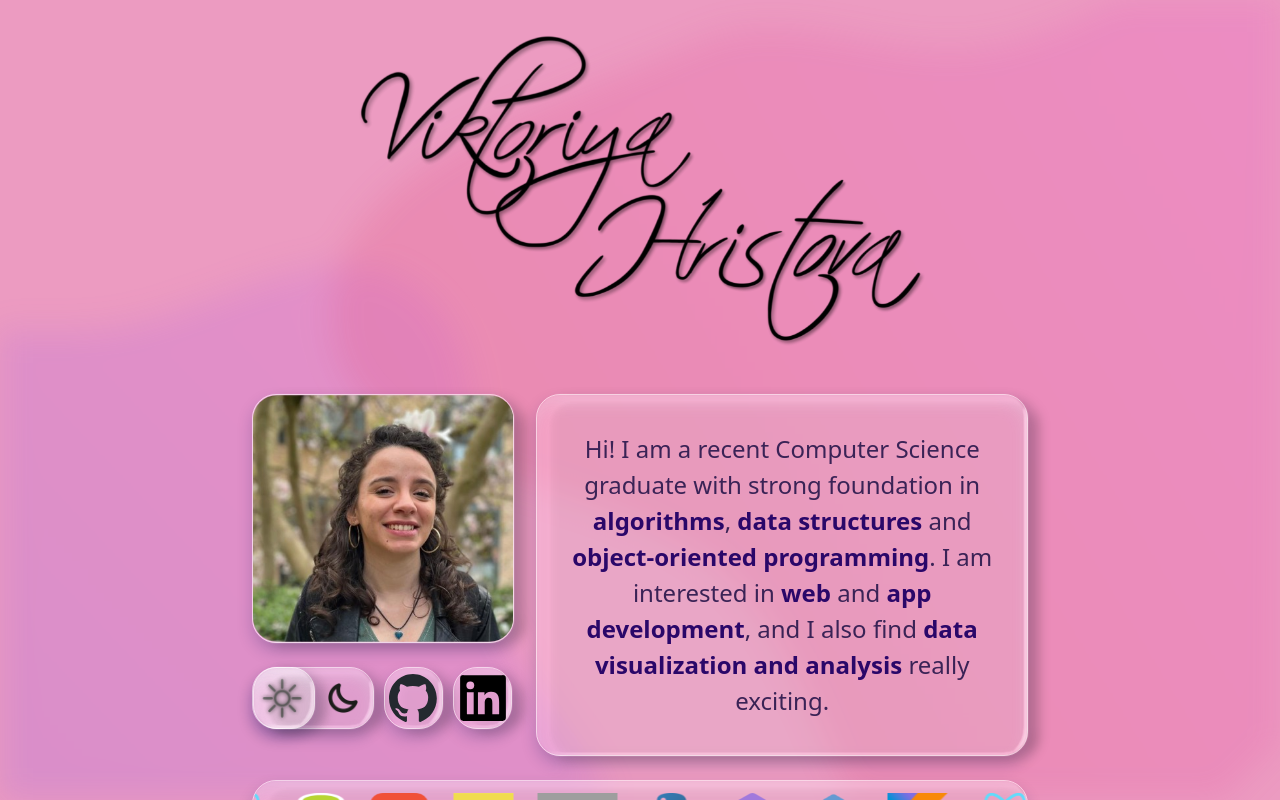
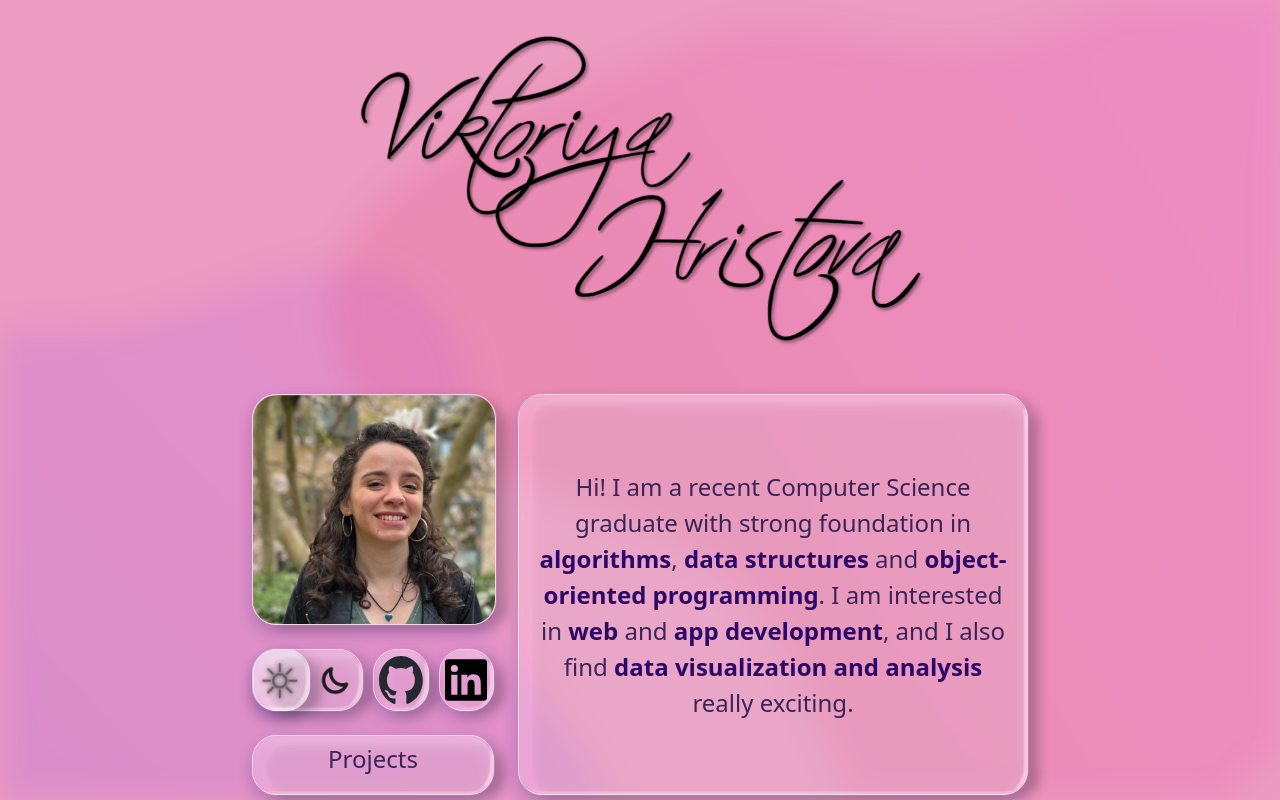
Before and after one commit to vikihh/vikihh.github.io, a React (Vite) app: page / in a window 1280 px wide. Shown: the top 800 px of the page. Built offline with nearby package versions, Linux system fonts and the light colour scheme; grey boxes are pictures that could not be loaded.

Commit message:
add a project button, section and navigation

```diff
--- a/src/App.jsx
+++ b/src/App.jsx
@@ -9,6 +9,8 @@ import profile_photo from "./assets/photos/profile_photo.jpg"
 import radcam from "./assets/photos/radcliffe_camera.jpg"
 import softwire from "./assets/photos/softwire_logo.jpg"
 import background from "./assets/background.svg"
+import Box from './components/Box.jsx'
+import Projects from './components/Projects.jsx'
 
 function App() {
   return (
@@ -24,6 +26,7 @@ function App() {
               <Social logo={'github'} />
               <Social logo={'linkedin'} />
             </div>
+            <Box content= {<a href="#projects">Projects</a>} className="button"/>
           </div>
           <Text content={'intro'} />
         </div>
@@ -38,6 +41,7 @@ function App() {
           <Picture photo={softwire} />
           <Text content={'internship'} />
         </div>
+        <Projects />
       </div>
     </div>
   )
--- /dev/null
+++ b/src/components/Projects.jsx
@@ -0,0 +1,18 @@
+import Box from "./Box.jsx"
+
+function Projects() {
+  return (
+    <Box content=
+      {
+        <section id="projects">
+          <div>
+            Projects
+          </div>
+        </section>
+      }
+      className="stretched"
+    />
+  );
+}
+
+export default Projects;
--- a/src/index.css
+++ b/src/index.css
@@ -10,6 +10,10 @@
   -moz-osx-font-smoothing: grayscale;
   max-width: 800px;
   margin: 0 auto;
+}
+
+html {
+  scroll-behavior: smooth;
 }
 
 @media (max-width: 480px) {
@@ -48,10 +52,10 @@ body {
 }
 
 a {
-  flex-shrink: 1;
-  padding: 0;
-  width: 2em;
   height: 2em;
+  color: inherit;
+  text-decoration: none;
+  font: inherit;
 }
 
 .highlight {
```
